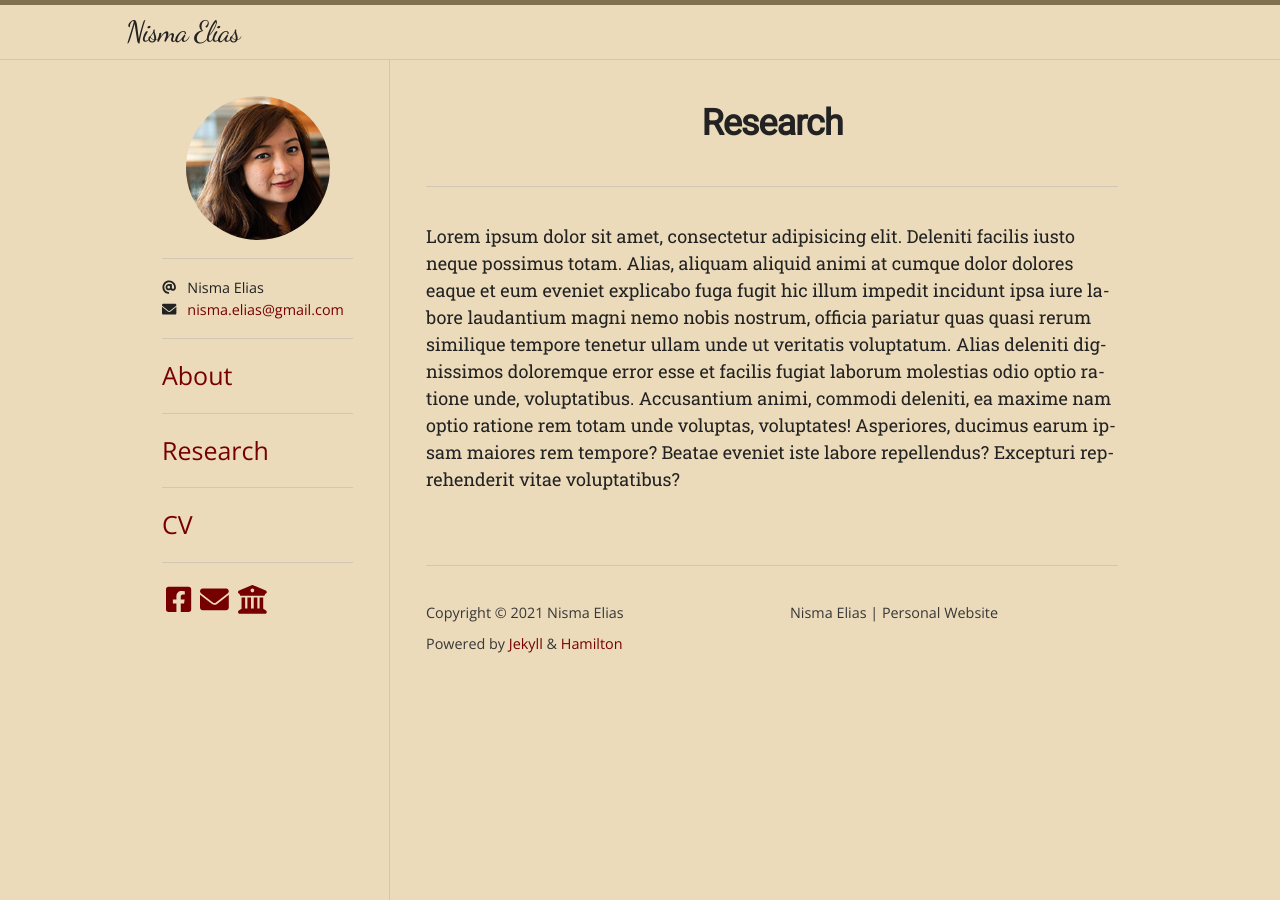
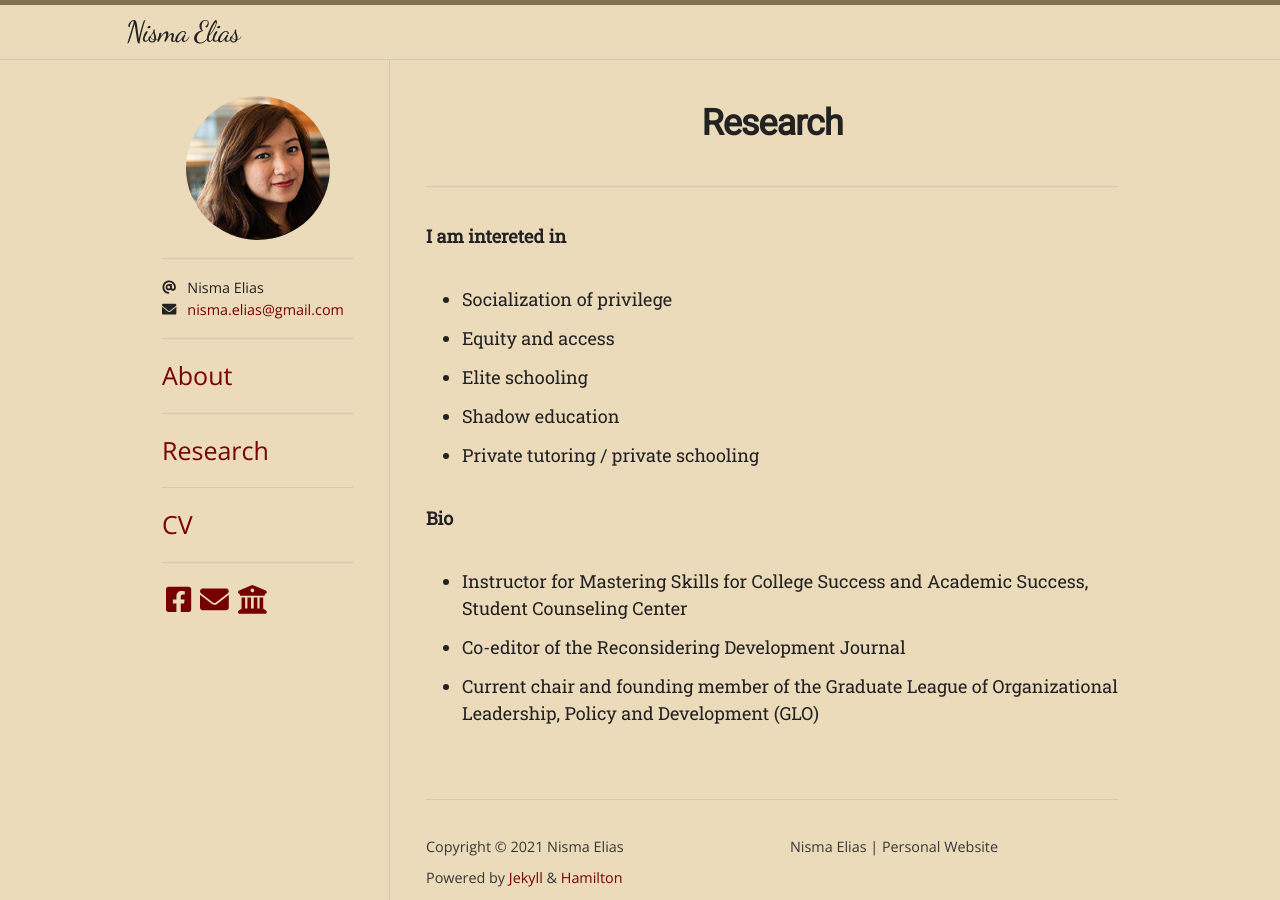
Before and after one commit to nismaelias/nismaelias.github.io, a Jekyll site: the page built from research.md, in a window 1280 px wide. Built offline with Jekyll 4.4.1, drawn with Linux system fonts in a browser that asks for light colours; some web fonts are replaced.

Commit message:
Update from Forestry.io Nisma Elias updated research.md

```diff
--- a/research.md
+++ b/research.md
@@ -1,6 +1,19 @@
 ---
 layout: page
 title: Research
-permalink: /research/
+permalink: "/research/"
+
 ---
-Lorem ipsum dolor sit amet, consectetur adipisicing elit. Deleniti facilis iusto neque possimus totam. Alias, aliquam aliquid animi at cumque dolor dolores eaque et eum eveniet explicabo fuga fugit hic illum impedit incidunt ipsa iure labore laudantium magni nemo nobis nostrum, officia pariatur quas quasi rerum similique tempore tenetur ullam unde ut veritatis voluptatum. Alias deleniti dignissimos doloremque error esse et facilis fugiat laborum molestias odio optio ratione unde, voluptatibus. Accusantium animi, commodi deleniti, ea maxime nam optio ratione rem totam unde voluptas, voluptates! Asperiores, ducimus earum ipsam maiores rem tempore? Beatae eveniet iste labore repellendus? Excepturi reprehenderit vitae voluptatibus?
+**I am intereted in**
+
+* Socialization of privilege
+* Equity and access
+* Elite schooling
+* Shadow education
+* Private tutoring / private schooling
+
+**Bio**
+
+* Instructor for Mastering Skills for College Success and Academic Success, Student Counseling Center
+* Co-editor of the Reconsidering Development Journal
+* Current chair and founding member of the Graduate League of Organizational Leadership, Policy and Development (GLO)
```
